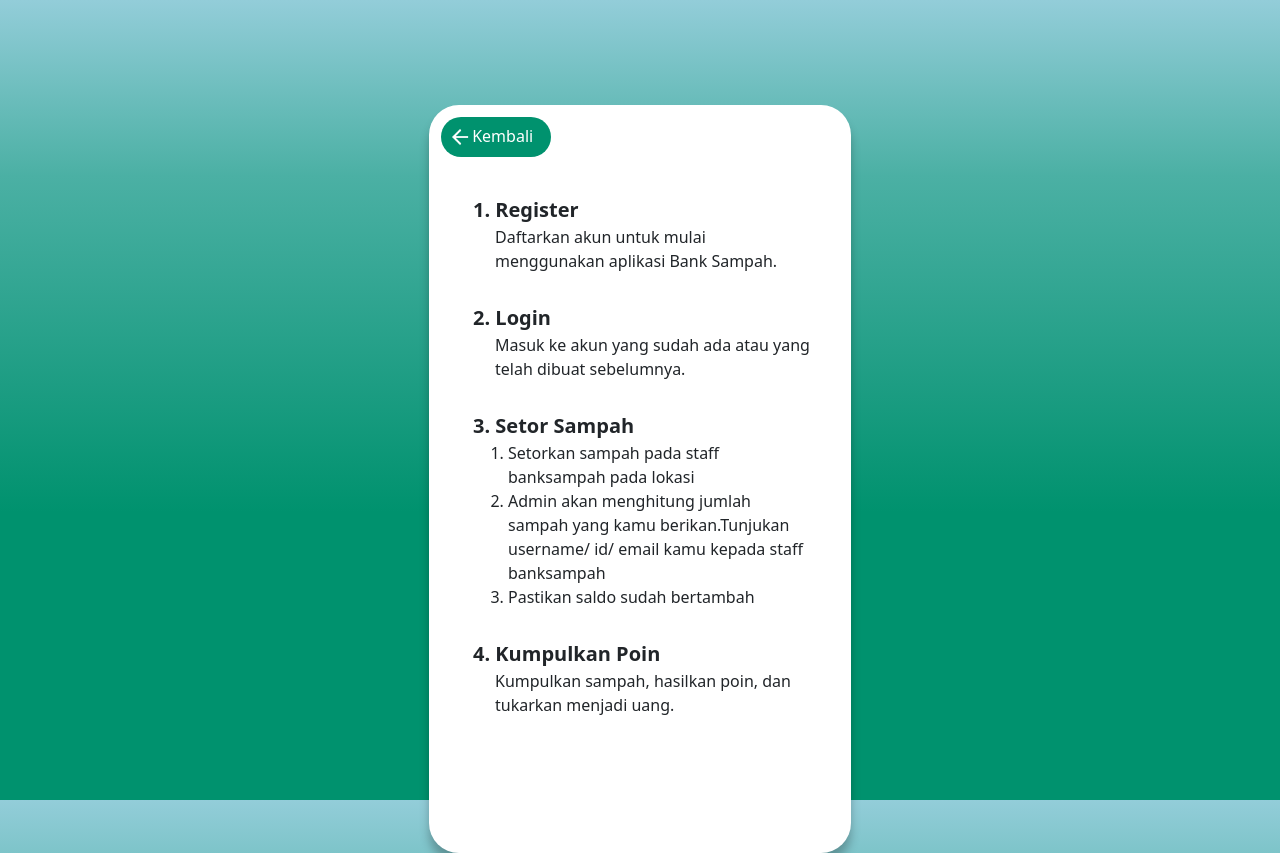
After one commit to IgoWisnu/banksampah, a CodeIgniter app: page /banksampah/tutorial in a window 1280 px wide. The commit adds this page. Run offline with CodeIgniter, Linux system fonts and the light colour scheme; the visitor is signed in with stand-in values (Sample User, id 1).

Commit message:
add tutorial

```diff
--- /dev/null
+++ b/application/controllers/tutorial.php
@@ -0,0 +1,27 @@
+<?php
+
+    defined('BASEPATH') OR exit('No direct script access allowed');
+
+    class tutorial extends CI_Controller {
+
+
+        public function __construct()
+        {
+            parent::__construct();
+            $this->load->model('');
+
+            if($this->session->userdata('role') == ''){
+                redirect('auth/login');
+            }
+        }
+
+        public function index()
+        {
+            $this->load->view('banksampah/tutor');
+        }
+
+    }
+
+    /* End of file jenissampah.php */
+
+?>
--- /dev/null
+++ b/application/views/banksampah/tutor.php
@@ -0,0 +1,164 @@
+<!DOCTYPE html>
+<html lang="en">
+<head>
+    <meta charset="UTF-8">
+    <meta name="viewport" content="width=device-width, initial-scale=1.0">
+    <link href="https://cdn.jsdelivr.net/npm/bootstrap@5.3.2/dist/css/bootstrap.min.css" rel="stylesheet" integrity="sha384-T3c6CoIi6uLrA9TneNEoa7RxnatzjcDSCmG1MXxSR1GAsXEV/Dwwykc2MPK8M2HN" crossorigin="anonymous">
+    <title>Document</title>
+</head>
+
+<style>
+  body{
+    min-height: 50%;
+    background: #00926E;
+  }
+
+  .layImg{
+    display: flex;
+    justify-content: center;
+  }
+
+  .topImg{
+    width: 430px;
+    position: absolute;
+    transition: opacity 1000ms ease-in-out;
+  }
+
+  .wrap{
+    padding-right: 40px;
+    min-height: 650px;
+    margin-top: 255px;
+    padding-bottom: 70px;
+    position: absolute;
+    background: white;
+    border-top-left-radius: 30px;
+    border-top-right-radius: 30px;
+    box-shadow: 0px 10px 10px rgba(0, 0, 0, 0.25);
+    transition: all 1s ease;
+  }
+
+  .btn1{
+    font-weight: 500;
+    padding: 2%;
+    width: 110px;
+    top: 12px;
+    position: relative;
+    background: #00926E;
+    border-radius: 30px;
+    color: white ;
+    text-decoration: none;
+  }
+
+  .arrow{
+    width: 25%;
+    top: -1px;
+    position: relative;
+
+  }
+
+  .laytext{
+    margin-left: 20px;
+    margin-top: 50px;
+    padding-bottom: 50px;
+  }
+
+  .t{
+    margin-top: 30px;
+    margin-left: -20px;
+    font-size: 20px;
+    font-weight: 700;
+  }
+
+  .isi{
+    margin-left: -10px;
+    font-weight: 450;
+    font-size: 80%;
+  }
+
+  .isi3{
+    margin-left: 35px;
+    font-weight: 450;
+    font-size: 80%;
+  }
+
+  @media screen and (min-width: 422px) {
+    .wrap{
+      width: 422px;
+    }
+  }
+  @media screen and (min-width: 700px) {
+  .topImg{
+    opacity: 0;
+  }
+  body{
+    background: rgb(0,146,110);
+    background: linear-gradient(0deg, rgba(0,146,110,1) 0%, rgba(0,146,110,1) 20%, rgba(0,146,110,1) 36%, rgba(29,157,131,1) 52%, rgba(75,176,164,1) 78%, rgba(147,205,217,1) 100%);
+    background-attachment: fixed;
+  }
+  .wrap{
+    border-bottom-right-radius: 30px;
+    border-bottom-left-radius: 30px;
+    margin-top: 105px;
+    transition: all 1s ease;
+  }
+  .gap{
+    margin-top: 10% ;
+  }
+}
+
+</style>
+  <body class="background">
+    <div class="layImg">
+      <img class="topImg" src="<?=base_url()?>img/Waste recycling Vectors & Illustrations for Free Download _ Freepik 1@2x.png" alt="">
+    </div>
+
+    <div class="row justify-content-center">
+      <?php include('logo.php') ?>
+      <div class="wrap">
+
+        <div class="layBtn">
+          <a class="btn1" type="button" href="">
+            <img class="arrow" src="<?=base_url()?>img/aKembali.png" alt="">Kembali
+          </a>
+        </div>
+
+        <div class="laytext">
+          <ol class="t">
+            1. Register
+            <ol class="isi">
+              Daftarkan akun untuk mulai menggunakan aplikasi Bank Sampah.
+            </ol>
+          </ol>
+
+          <ol class="t">
+            2. Login
+            <ol class="isi">
+              Masuk ke akun yang sudah ada atau yang telah dibuat sebelumnya.
+            </ol>
+          </ol>
+
+          <ol class="t">
+            3. Setor Sampah
+            <li class="isi3">
+              Setorkan sampah pada staff banksampah pada lokasi
+            </li>
+            <li class="isi3">
+              Admin akan menghitung jumlah sampah yang kamu berikan.Tunjukan username/ id/ email kamu kepada staff banksampah
+            </li>
+            <li class="isi3">
+              Pastikan saldo sudah bertambah
+            </li>
+          </ol>
+
+          <ol class="t">
+            4. Kumpulkan Poin
+            <ol class="isi">
+              Kumpulkan sampah, hasilkan poin, dan tukarkan menjadi uang.
+            </ol>
+          </ol>
+        </div>
+
+      </div>
+    </div>
+  </body>
+</html>
```
Also changed, not shown: application/views/banksampah/homepage.php (+9 -4 lines), application/views/banksampah/invoice.php (+8 -4 lines), application/views/banksampah/profile.php (+10 -3 lines), application/views/banksampah/riwayat.php (+8 -4 lines), application/views/banksampah/tabelsampah.php (+7 -4 lines), application/views/banksampah/v_setor.php (+10 -3 lines), application/views/banksampah/v_tarik.php (+10 -3 lines).
